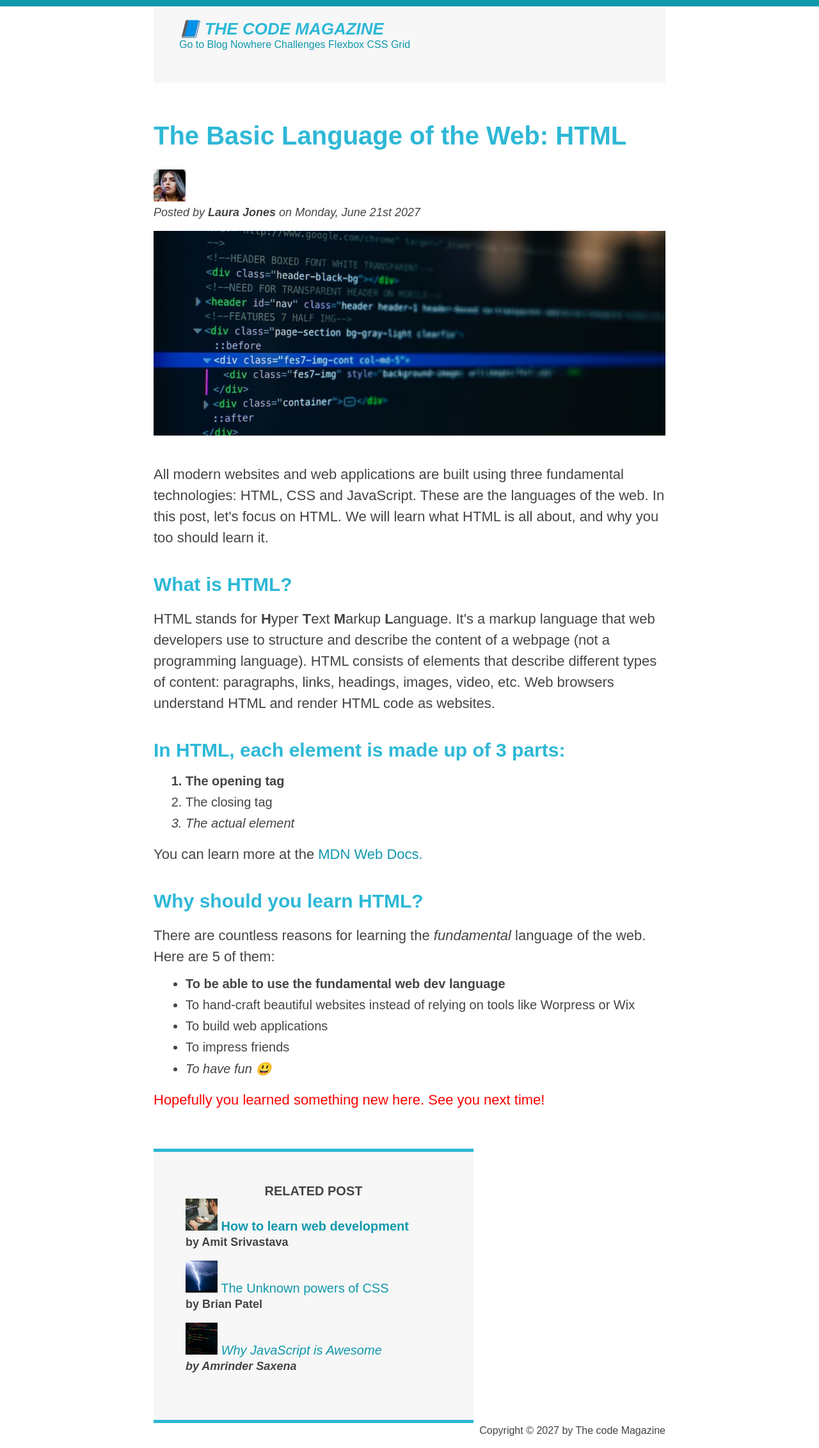
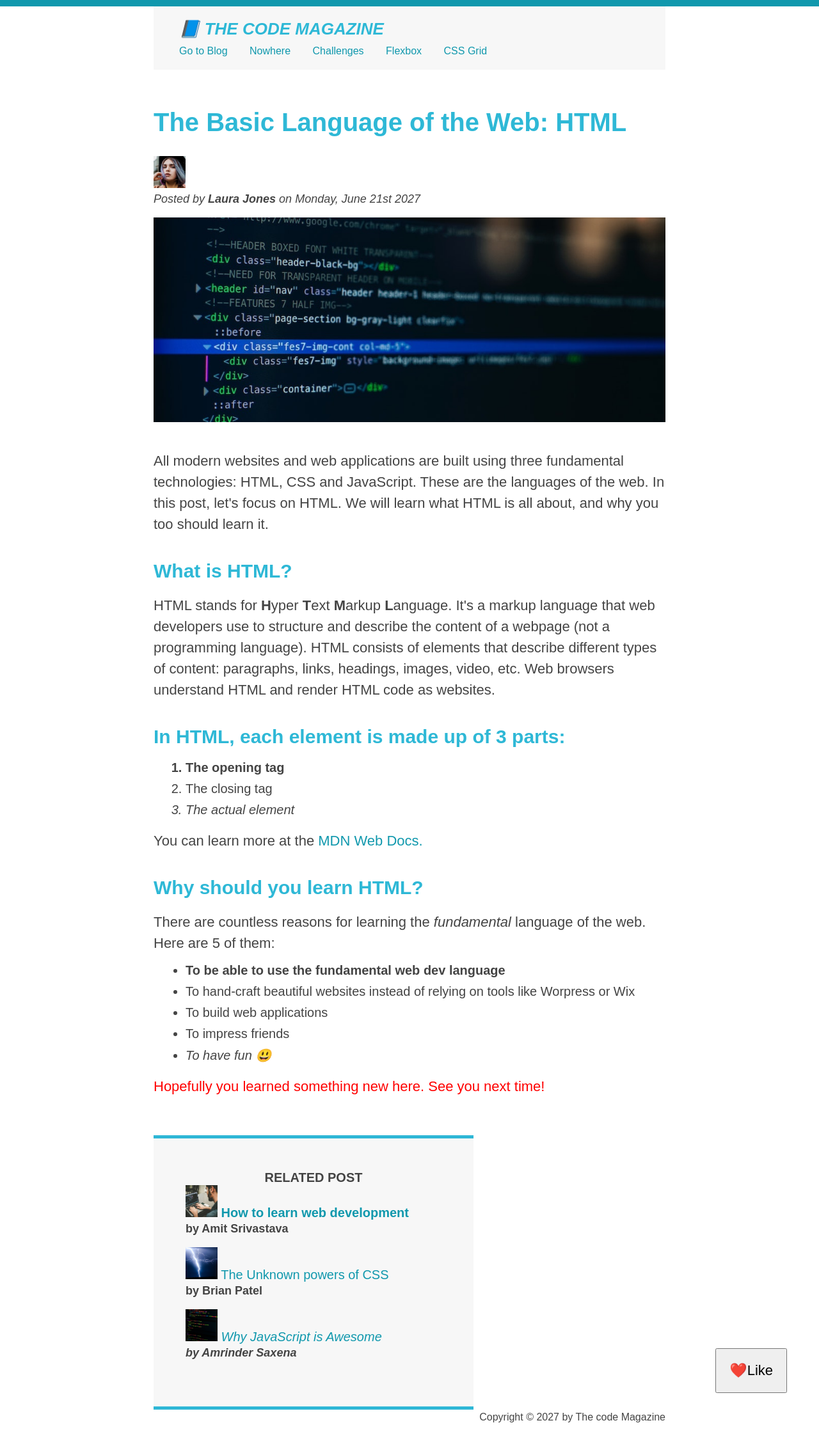
Before and after one commit to akash-chandel-jnp/FrontEnd_recap, a plain HTML site: page Section2/03-CSS-Fundamentals/index.html in a window 1280 px wide. Shown: the whole page at 64% size. After the commit the page ends 2243 px from the top, so only its background shows below. Drawn offline with Linux system fonts and the light colour scheme.

Commit message:
Practicing positioning of elements using relative and absolute :using like buton example.

```diff
--- a/Section2/02-HTML-Fundamentals/articles/style2.css
+++ b/Section2/02-HTML-Fundamentals/articles/style2.css
@@ -3,6 +3,7 @@
 	padding: 0;
 }
 
+/* Page Section */
 body {
 	font-family: sans-serif;
 	line-height: 1.4;
--- a/Section2/03-CSS-Fundamentals/index.html
+++ b/Section2/03-CSS-Fundamentals/index.html
@@ -38,6 +38,7 @@
 						height="200"
 						class="post-img"
 					/>
+					<button class="like-btn">❤️Like</button>
 				</header>
 
 				<p>
--- a/Section2/03-CSS-Fundamentals/style.css
+++ b/Section2/03-CSS-Fundamentals/style.css
@@ -4,10 +4,12 @@
 	padding: 0;
 }
 
+/* page sections */
 body {
 	color: #444;
 	font-family: sans-serif;
 	border-top: 10px solid #1098ad;
+	position: relative;
 }
 
 .main-header {
@@ -17,7 +19,8 @@ body {
 	padding-right: 40px; */
 	padding: 20px 40px;
 	margin-bottom: 60px;
-	height: 80px;
+	/* height: 80px; */
+	/* overflow: scroll; */
 }
 
 article {
@@ -25,6 +28,7 @@ article {
 }
 .post-header {
 	margin-bottom: 40px;
+	/* position: relative; */
 }
 
 aside {
@@ -36,6 +40,8 @@ aside {
 }
 
 /* Note : not all the properties are inherited from parent, only the one related to font size, weight, color etc are inherited. */
+
+/* small sections */
 h1,
 h2,
 h3 {
@@ -166,11 +172,26 @@ a:hover {
 	color: orangered;
 }
 a:active {
+	color: black;
 }
 
 .post-img {
 	width: 100%;
 	height: auto;
+}
+
+nav a:link {
+	/* background-color: orangered;
+	margin: 20px;
+	padding: 20px; */
+	/* display: block; */
+
+	margin-top: 10px;
+	margin-right: 30px;
+	display: inline-block;
+}
+nav a:link:last-child {
+	margin-right: 0;
 }
 
 .container {
@@ -180,4 +201,16 @@ a:active {
 	/* margin on both side set to auto to have same margin on both side and hence our page will be centred. */
 	/* shorthand */
 	margin: 0 auto;
+	/* position: relative; */
 }
+
+.like-btn {
+	font-size: 22px;
+	padding: 20px;
+	cursor: pointer;
+	position: absolute;
+	/* top: 0;
+	left: 0; */
+	bottom: 50px;
+	right: 50px;
+}
```
Also changed, not shown: Section2/02-HTML-Fundamentals/articles/challenge2.html (+2 -0 lines).
